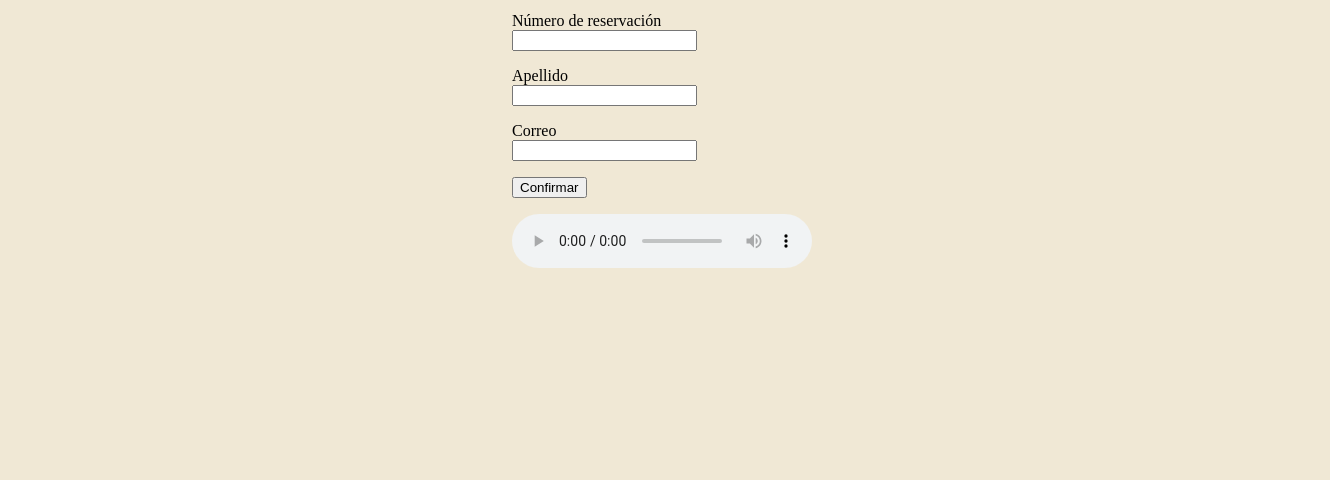
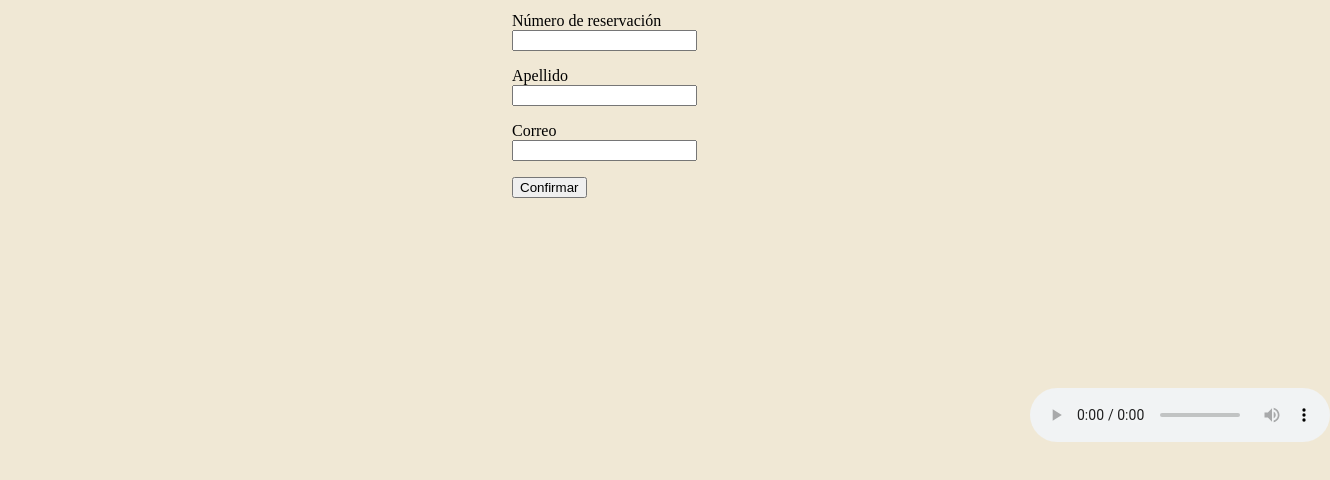
Before and after one commit to EdderEscarrega/TemasSelectos, a plain HTML site: page Proyecto/reservar.html in a window 1280 px wide. Shown: the part 244-724 px from the top of the page, 1330 px wide, since content can reach past the window. Drawn offline with Linux system fonts and the light colour scheme.

Commit message:
Update reservar_diseno.css

```diff
--- a/Proyecto/reservar_diseno.css
+++ b/Proyecto/reservar_diseno.css
@@ -24,3 +24,6 @@ left:90%;
 top:11%;}
 a{text-decoration:none;}
 .enlaces:hover{color:#09F;}
+#musica{position:absolute;
+left:280%;
+top:180%;}
```
